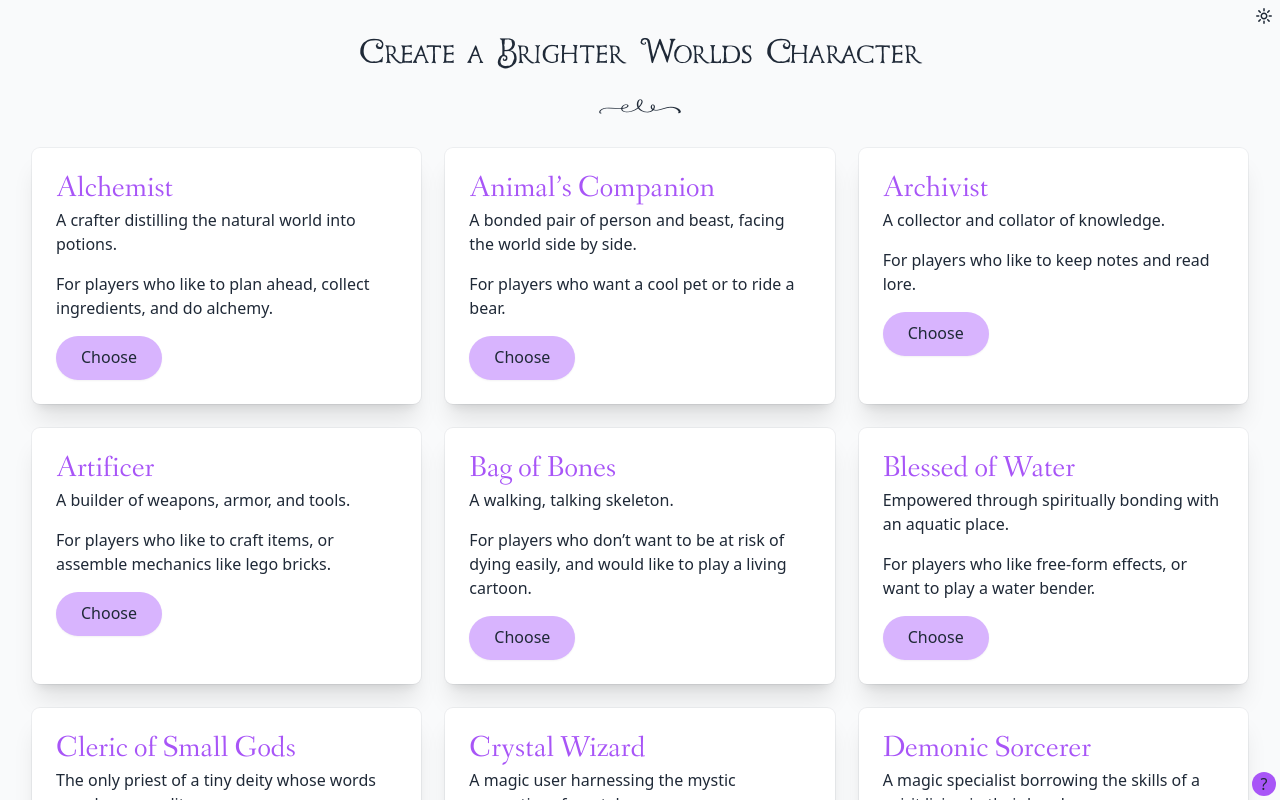
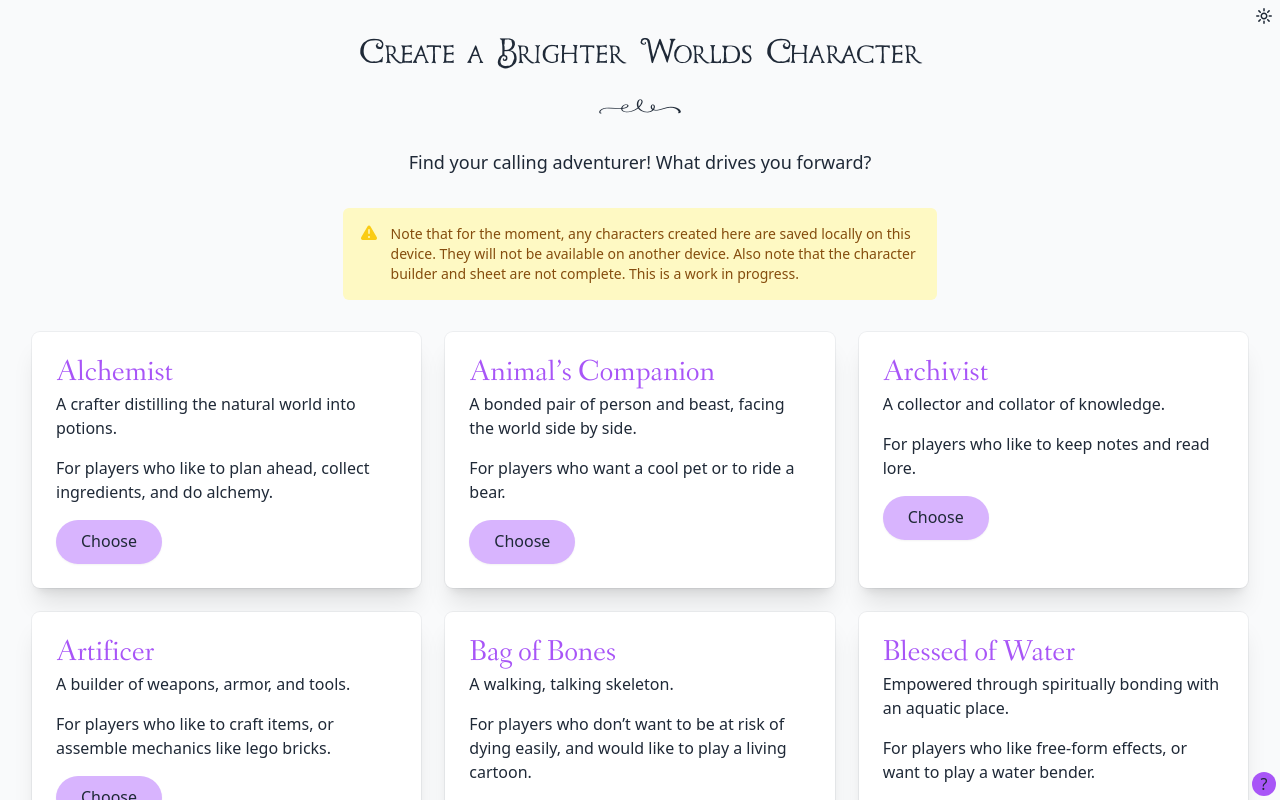
Before and after one commit to ttrpgtools/brighter-worlds, a SvelteKit app: page /character/new in a window 1280 px wide. Shown: the top 800 px of the page. Built offline with nearby package versions, Linux system fonts and the light colour scheme.

Commit message:
Add warning about WIP and local content

```diff
--- a/src/routes/character/new/+page.svelte
+++ b/src/routes/character/new/+page.svelte
@@ -6,6 +6,7 @@
   import { manager } from "$lib/data/sheet-manager";
   import { goto } from "$app/navigation";
   import { callingManager } from "$lib/data/calling-manager";
+  import Attribute from '$lib/sheet/Attribute.svelte';
   const callingList = callingManager.list;
 
   function startWizard(calling: CallingType) {
@@ -19,6 +20,21 @@
 <main class="p-8 flex flex-col items-center gap-2">
   <h2 class="font-title text-4xl text-center">Create a Brighter Worlds Character</h2>
   <div class="font-symbol text-6xl">A</div>
+  <div class="max-w-prose text-center mb-6 text-lg">
+    Find your calling adventurer! What drives you forward?
+  </div>
+  <div class="rounded-md bg-yellow-100 dark:bg-amber-800 p-4 mb-6 max-w-prose">
+    <div class="flex">
+      <div class="flex-shrink-0">
+        <svg class="h-5 w-5 text-yellow-400" xmlns="http://www.w3.org/2000/svg" viewBox="0 0 20 20" fill="currentColor" aria-hidden="true">
+          <path fill-rule="evenodd" d="M8.485 2.495c.673-1.167 2.357-1.167 3.03 0l6.28 10.875c.673 1.167-.17 2.625-1.516 2.625H3.72c-1.347 0-2.189-1.458-1.515-2.625L8.485 2.495zM10 5a.75.75 0 01.75.75v3.5a.75.75 0 01-1.5 0v-3.5A.75.75 0 0110 5zm0 9a1 1 0 100-2 1 1 0 000 2z" clip-rule="evenodd" />
+        </svg>
+      </div>
+      <div class="ml-3 text-sm text-yellow-800 dark:text-yellow-100">
+        <p>Note that for the moment, any characters created here are saved locally on this device. They will not be available on another device. Also note that the character builder and sheet are not complete. This is a work in progress.</p>
+      </div>
+    </div>
+  </div>
   <div class="grid grid-cols-1 md:grid-cols-3 gap-6 mb-6">
     {#each $callingList as calling}
       <Calling calling={calling} on:click={() => startWizard(calling)} />
```
